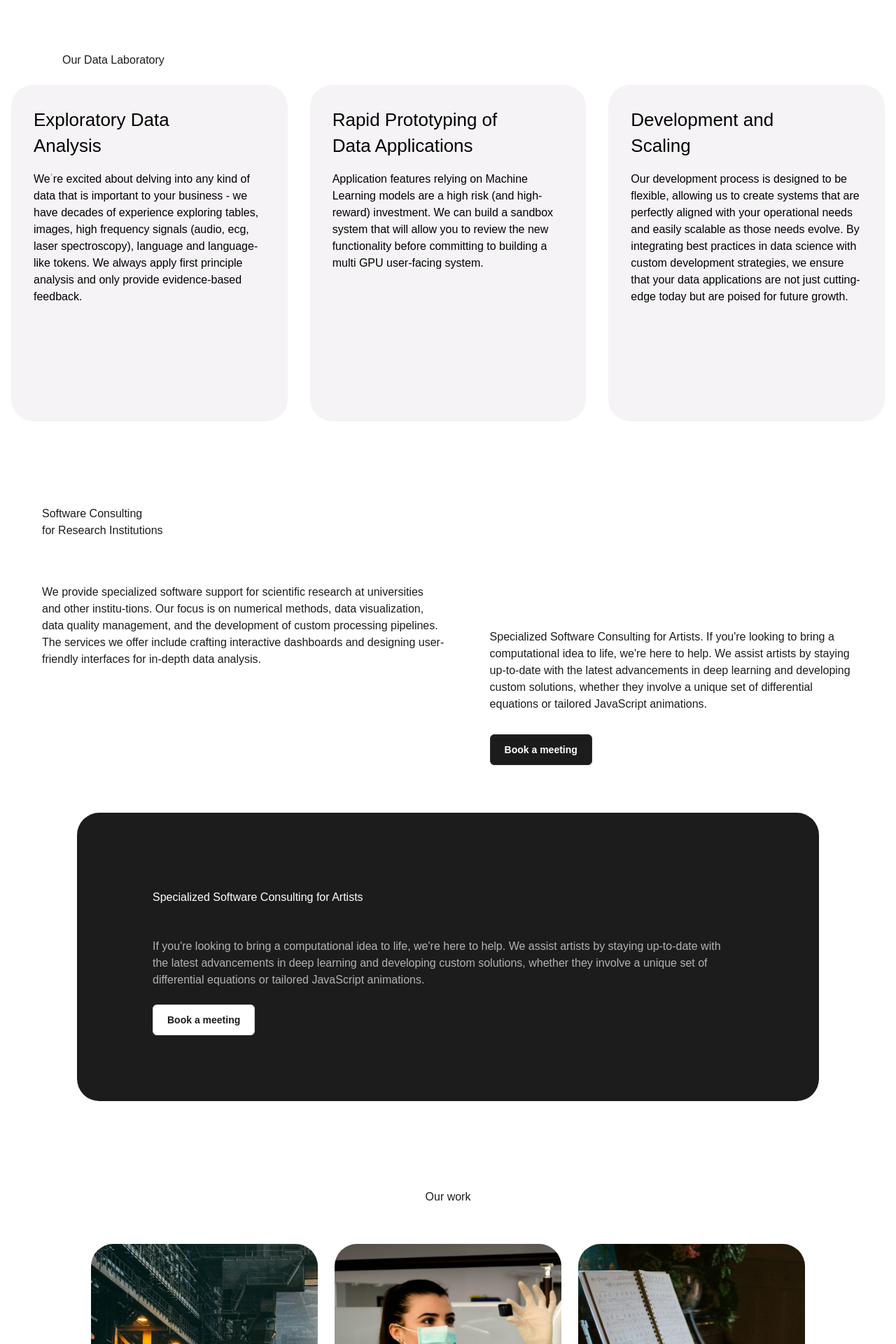
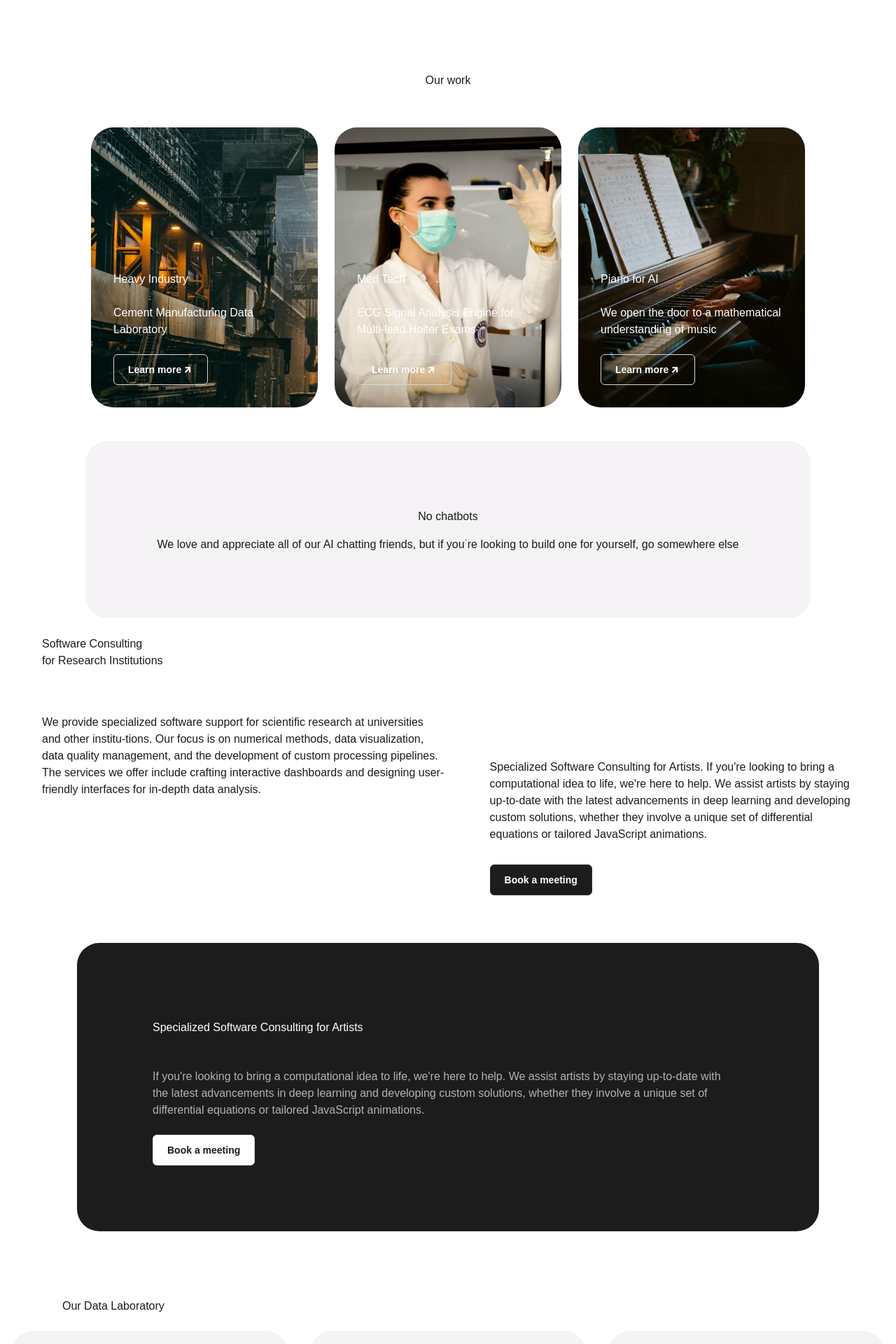
Before and after one commit to Nospoko/epr-landing, a Next.js app in the folder algrtm/: page / in a window 1280 px wide. Shown: the part 380-2300 px from the top of the page at 70% size. Built offline with nearby package versions, Linux system fonts and the light colour scheme.

Commit message:
changed main page components order changes for tests

```diff
--- a/algrtm/src/app/page.js
+++ b/algrtm/src/app/page.js
@@ -12,7 +12,7 @@ export default function Home() {
     <main className="flex flex-col items-center justify-center">
       <div className="w-full flex flex-col items-center justify-center px-4 md:mx-[2.75rem]">
         <DevelopSection />
-        <DataLabSection />
+        <OurWork />
         {/* <AlgorithmicMusicSection /> */}
         <SoftwareConsultingSection />
         <RoundedTextComponent
@@ -26,7 +26,7 @@ export default function Home() {
           gap="8"
           showButton={true}
         />
-        <OurWork />
+        <DataLabSection />
       </div>
       <RoundedRectangle />
       <SolutionsSection version="version1" />
```
